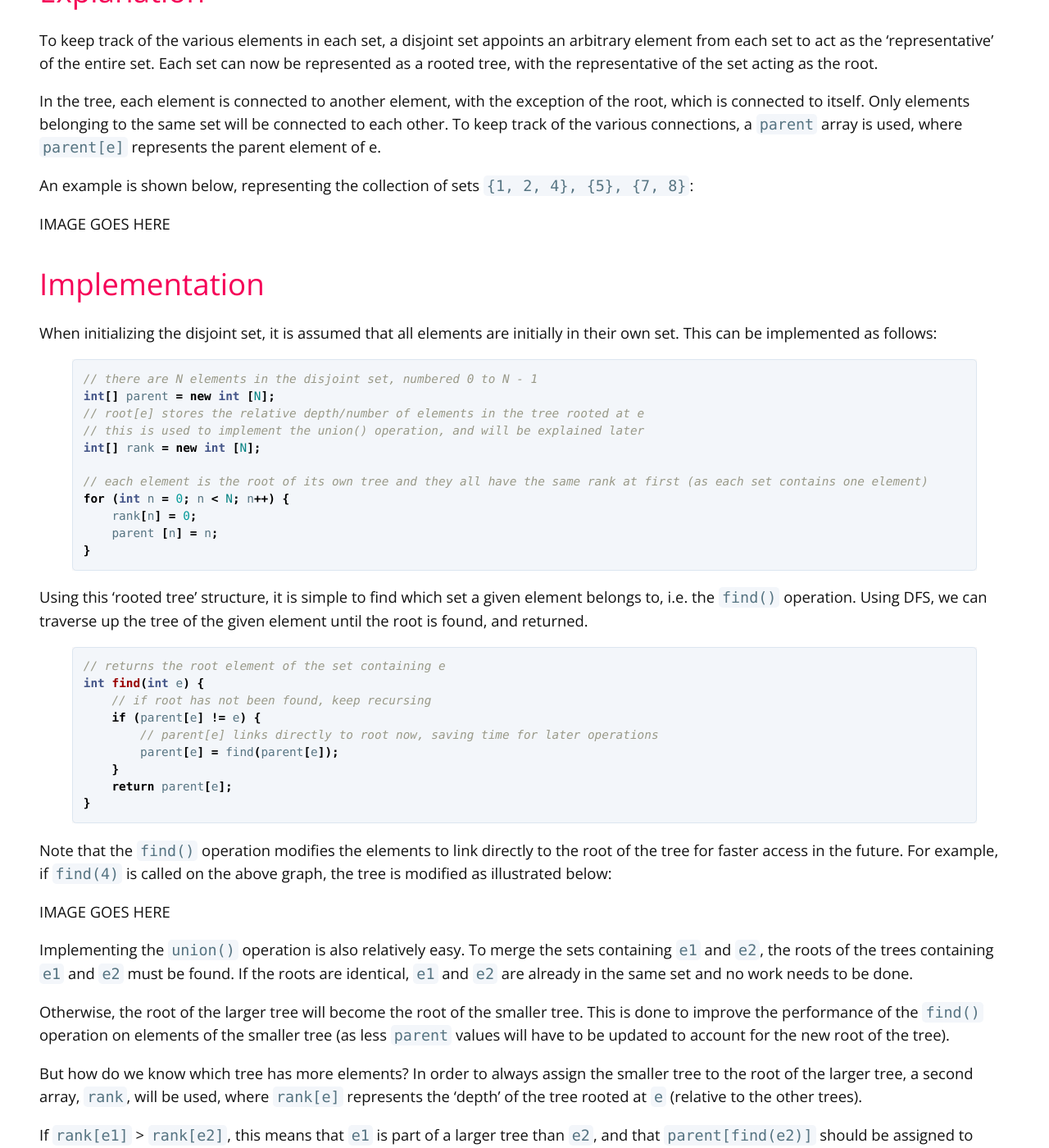
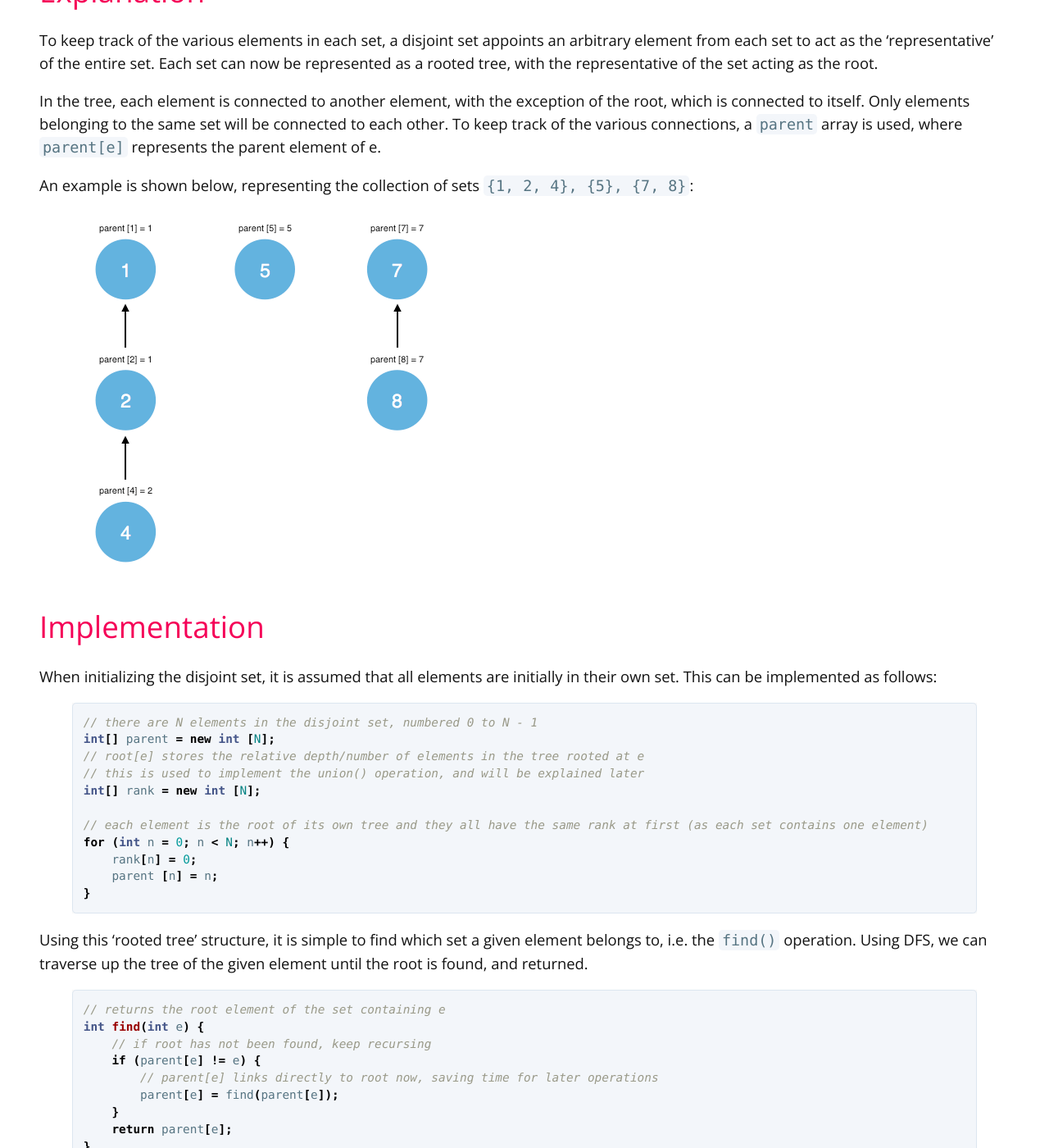
Before and after one commit to mcpt/mcpt.github.io, a Jekyll site: the page built from _cpt-lessons/advanced/disjoint-set.md, in a window 1280 px wide and 1400 px high, scrolled down 872 px. Shown: the whole window at 82% size. Built offline with Jekyll 4.4.1, drawn with Linux system fonts in a browser that asks for light colours; formulas are drawn with MathJax 3.

Commit message:
added images to disjoint set

```diff
--- a/_cpt-lessons/advanced/disjoint-set.md
+++ b/_cpt-lessons/advanced/disjoint-set.md
@@ -32,7 +32,9 @@
 
 An example is shown below, representing the collection of sets `{1, 2, 4}, {5}, {7, 8}`:
 
-IMAGE GOES HERE
+<figure>
+	<img src="/assets/cpt/diagrams/disjoint_set1.png">
+</figure>
 
 # Implementation
 
@@ -68,7 +70,9 @@
 
 Note that the `find()` operation modifies the elements to link directly to the root of the tree for faster access in the future. For example, if `find(4)` is called on the above graph, the tree is modified as illustrated below:
 
-IMAGE GOES HERE
+<figure>
+	<img src="/assets/cpt/diagrams/disjoint_set2.png">
+</figure>
 
 Implementing the `union()` operation is also relatively easy. To merge the sets containing `e1` and `e2`, the roots of the trees containing `e1` and `e2` must be found. If the roots are identical, `e1` and `e2` are already in the same set and no work needs to be done.
 
@@ -80,7 +84,9 @@
 
 The result of the operation `union(4, 7)` on the original example is shown below:
 
-IMAGE GOES HERE
+<figure>
+	<img src="/assets/cpt/diagrams/disjoint_set3.png">
+</figure>
 
 The ideas discussed above are implemented below:
 
```
Also changed, not shown: assets/cpt/diagrams/disjoint_set1.png (added), assets/cpt/diagrams/disjoint_set2.png (added), assets/cpt/diagrams/disjoint_set3.png (added).
